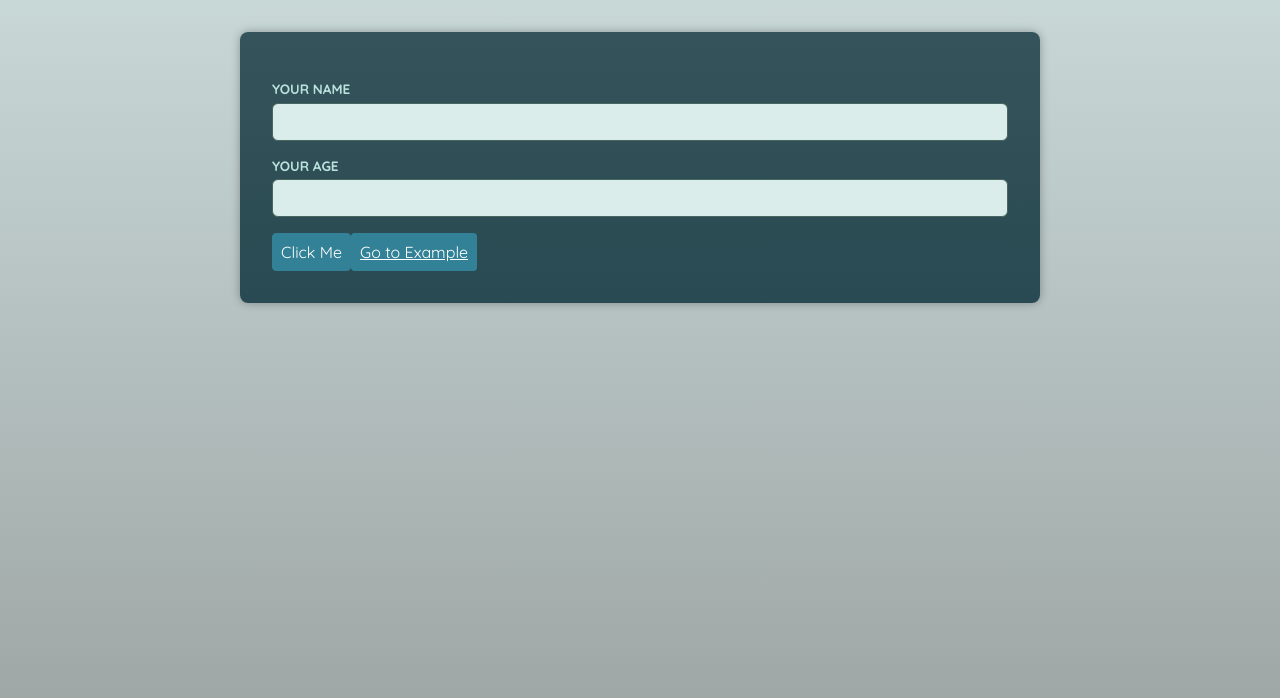
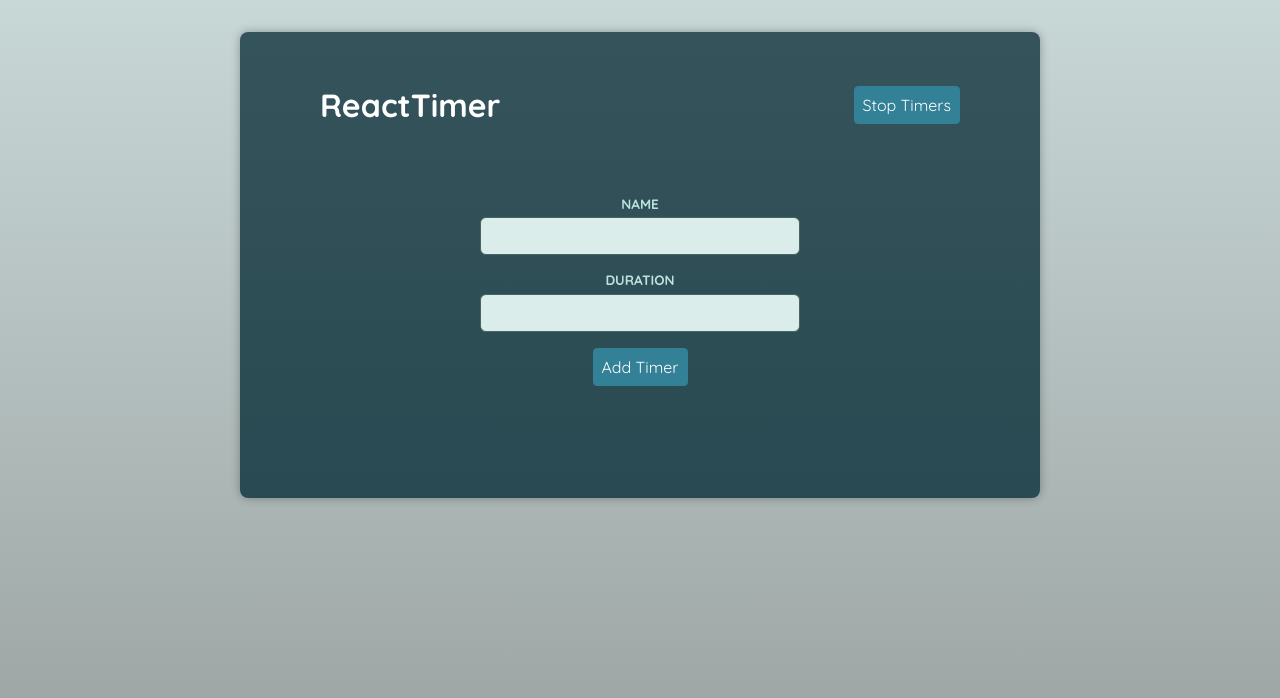
Before and after one commit to maruti-panchal/advanced-react, a React (Vite) app: page / in a window 1280 px wide. Shown: the top 698 px of the page. Built offline with nearby package versions, Linux system fonts and the light colour scheme; a web font is replaced by a local one.

Commit message:
Setup Project & Reusing build wrraped components in ReactTimer Project.

```diff
--- a/src/App.tsx
+++ b/src/App.tsx
@@ -1,14 +1,16 @@
-import { Button } from "./components/Button";
-import { Input } from "./components/Input";
+import AddTimer from './components/AddTimer.tsx';
+import Header from './components/Header.tsx';
+import Timers from './components/Timers.tsx';
 
 function App() {
   return (
-    <main>
-      <Input id="name" label="Your Name" type="text" />
-      <Input id="age" label="Your Age" type="number" />
-      <Button el="button" onClick={() => alert('Button clicked!')}>Click Me</Button>
-      <Button el="anchor" href="https://www.google.com">Go to Example</Button>
+    <>
+      <Header />
+      <main>
+        <AddTimer />
+        <Timers />
       </main>
+    </>
   );
 }
 
--- /dev/null
+++ b/src/components/AddTimer.tsx
@@ -0,0 +1,25 @@
+import { useRef } from 'react';
+
+import Button from './UI/Button.tsx';
+import Form, { FormHandle } from './UI/Form.tsx';
+import Input from './UI/Input.tsx';
+
+export default function AddTimer() {
+  const form = useRef<FormHandle>(null);
+
+  function handleSaveTimer(data: unknown) {
+    const extractedData = data as { name: string; duration: string };
+    console.log(extractedData);
+    form.current?.clear();
+  }
+
+  return (
+    <Form ref={form} onSave={handleSaveTimer} id="add-timer">
+      <Input type="text" label="Name" id="name" />
+      <Input type="number" label="Duration" id="duration" />
+      <p>
+        <Button>Add Timer</Button>
+      </p>
+    </Form>
+  );
+}
--- a/src/components/Button.tsx
+++ /dev/null
@@ -1,17 +0,0 @@
-import React, { ComponentPropsWithoutRef } from 'react'
-
-type ButtonProps = {
-    el:'button';
-}& ComponentPropsWithoutRef<'button'>;
-
-type AnchorProps = {
-    el:'anchor';
-}& ComponentPropsWithoutRef<'a'>;
-
-export const Button = (props: ButtonProps | AnchorProps) => {
-  if (props.el === 'button') {
-    return <button className='button' {...props} />;
-  } else {
-    return <a className='button' {...props} />;
-  }
-}
--- /dev/null
+++ b/src/components/Header.tsx
@@ -0,0 +1,11 @@
+import Button from './UI/Button.tsx';
+
+export default function Header() {
+  return (
+    <header>
+      <h1>ReactTimer</h1>
+
+      <Button>Stop Timers</Button>
+    </header>
+  );
+}
--- a/src/components/Input.tsx
+++ /dev/null
@@ -1,15 +0,0 @@
-import React, { ComponentPropsWithoutRef } from 'react'
-
-type InputProps = {
-  label: string;
-  id: string;
-} & ComponentPropsWithoutRef<'input'>;
-
-export const Input = ({ label, id, ...props }: InputProps) => {
-  return (
-    <p>
-        <label htmlFor={id}>{label}</label>
-        <input id={id} {...props} />
-    </p>
-  )
-}
--- /dev/null
+++ b/src/components/Timers.tsx
@@ -0,0 +1,3 @@
+export default function Timers() {
+  return <ul>{/* TODO ... */}</ul>;
+}
--- /dev/null
+++ b/src/components/UI/Button.tsx
@@ -0,0 +1,21 @@
+import { type ComponentPropsWithoutRef } from 'react';
+
+type ButtonProps = ComponentPropsWithoutRef<'button'> & {
+  href?: never;
+};
+
+type AnchorProps = ComponentPropsWithoutRef<'a'> & {
+  href?: string;
+};
+
+function isAnchorProps(props: ButtonProps | AnchorProps): props is AnchorProps {
+  return 'href' in props;
+}
+
+export default function Button(props: ButtonProps | AnchorProps) {
+  if (isAnchorProps(props)) {
+    return <a className="button" {...props}></a>;
+  }
+
+  return <button className="button" {...props}></button>;
+}
--- /dev/null
+++ b/src/components/UI/Form.tsx
@@ -0,0 +1,47 @@
+import {
+  type FormEvent,
+  type ComponentPropsWithoutRef,
+  useRef,
+  useImperativeHandle,
+  forwardRef,
+} from 'react';
+
+export type FormHandle = {
+  clear: () => void;
+};
+
+type FormProps = ComponentPropsWithoutRef<'form'> & {
+  onSave: (value: unknown) => void;
+};
+
+const Form = forwardRef<FormHandle, FormProps>(function Form(
+  { onSave, children, ...otherProps },
+  ref
+) {
+  const form = useRef<HTMLFormElement>(null);
+
+  useImperativeHandle(ref, () => {
+    return {
+      clear() {
+        console.log('CLEARING');
+        form.current?.reset();
+      },
+    };
+  });
+
+  function handleSubmit(event: FormEvent<HTMLFormElement>) {
+    event.preventDefault();
+
+    const formData = new FormData(event.currentTarget);
+    const data = Object.fromEntries(formData);
+    onSave(data);
+  }
+
+  return (
+    <form onSubmit={handleSubmit} {...otherProps} ref={form}>
+      {children}
+    </form>
+  );
+});
+
+export default Form;
--- /dev/null
+++ b/src/components/UI/Input.tsx
@@ -0,0 +1,20 @@
+import { forwardRef, type ComponentPropsWithoutRef } from 'react';
+
+type InputProps = {
+  label: string;
+  id: string;
+} & ComponentPropsWithoutRef<'input'>;
+
+const Input = forwardRef<HTMLInputElement, InputProps>(function Input(
+  { label, id, ...props },
+  ref
+) {
+  return (
+    <p>
+      <label htmlFor={id}>{label}</label>
+      <input id={id} name={id} {...props} ref={ref} />
+    </p>
+  );
+});
+
+export default Input;
```
Also changed, not shown: src/components/Timer.tsx (added, +9 -0 lines), src/components/UI/Container.tsx (added, +23 -0 lines).
